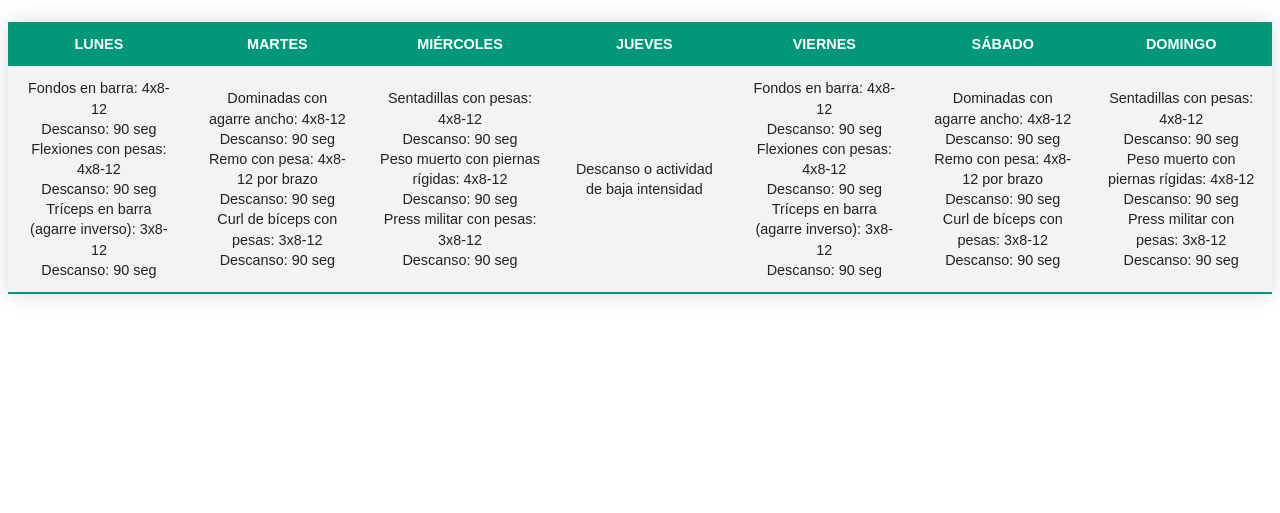
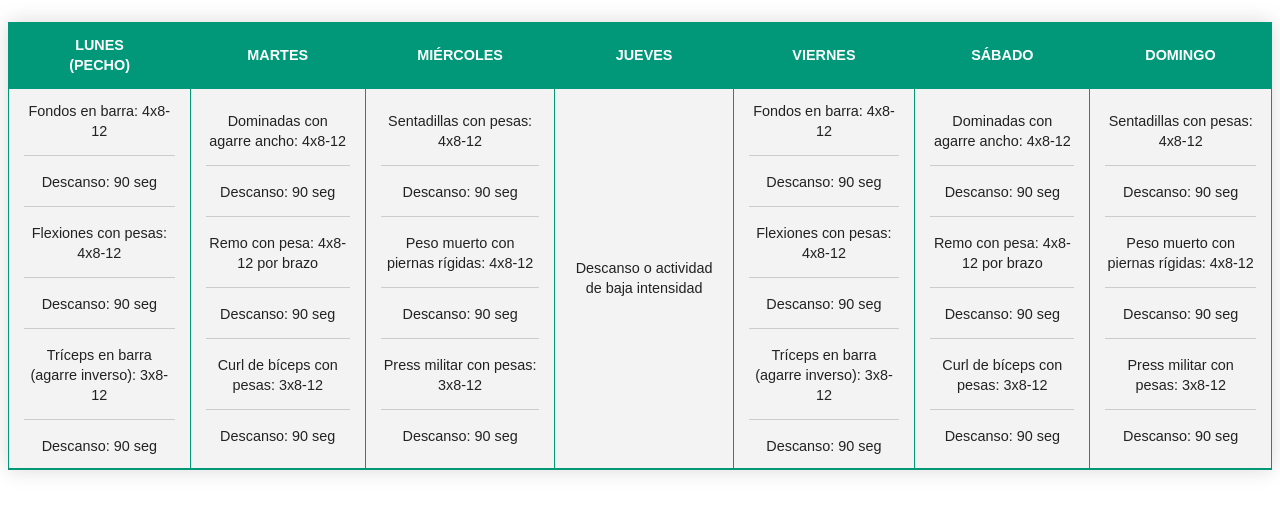
Before and after one commit to Jbyanx/ejercicios-semanales, a website built with webpack: page index.html in a window 1280 px wide. Shown: the part 93-606 px from the top of the page. Built offline with nearby package versions, Linux system fonts and the light colour scheme.

Commit message:
v1 de la tabla de ejercicios

```diff
--- a/css/style.css
+++ b/css/style.css
@@ -174,8 +174,8 @@ th, h1 {
   text-transform: uppercase;
 }
 
-td {
-  border-bottom: 1px solid #dddddd;
+tr, td {
+  border: 1px solid #009879;
 }
 
 tr:nth-of-type(even) {
--- a/index.html
+++ b/index.html
@@ -4,7 +4,7 @@
 <head>
   <meta charset="utf-8">
   <meta name="viewport" content="width=device-width, initial-scale=1">
-  <title></title>
+  <title>Ejercicios: semana de Ejercicios para ser un pro</title>
   <link rel="stylesheet" href="css/style.css">
   <meta name="description" content="">
 
@@ -27,7 +27,7 @@
 
   <table>
     <tr>
-      <th>Lunes</th>
+      <th>Lunes <br> (pecho) </th>
       <th>Martes</th>
       <th>Miércoles</th>
       <th>Jueves</th>
@@ -37,52 +37,52 @@
     </tr>
     <tr>
       <td>
-        Fondos en barra: 4x8-12<br>
-        Descanso: 90 seg<br>
-        Flexiones con pesas: 4x8-12<br>
-        Descanso: 90 seg<br>
-        Tríceps en barra (agarre inverso): 3x8-12<br>
+        Fondos en barra: 4x8-12<br><hr>
+        Descanso: 90 seg<br><hr>
+        Flexiones con pesas: 4x8-12<br><hr>
+        Descanso: 90 seg<br><hr>
+        Tríceps en barra (agarre inverso): 3x8-12<br><hr>
         Descanso: 90 seg
       </td>
       <td>
-        Dominadas con agarre ancho: 4x8-12<br>
-        Descanso: 90 seg<br>
-        Remo con pesa: 4x8-12 por brazo<br>
-        Descanso: 90 seg<br>
-        Curl de bíceps con pesas: 3x8-12<br>
+        Dominadas con agarre ancho: 4x8-12<br><hr>
+        Descanso: 90 seg<br><hr>
+        Remo con pesa: 4x8-12 por brazo<br><hr>
+        Descanso: 90 seg<br><hr>
+        Curl de bíceps con pesas: 3x8-12<br><hr>
         Descanso: 90 seg
       </td>
       <td>
-        Sentadillas con pesas: 4x8-12<br>
-        Descanso: 90 seg<br>
-        Peso muerto con piernas rígidas: 4x8-12<br>
-        Descanso: 90 seg<br>
-        Press militar con pesas: 3x8-12<br>
+        Sentadillas con pesas: 4x8-12<br><hr>
+        Descanso: 90 seg<br><hr>
+        Peso muerto con piernas rígidas: 4x8-12<br><hr>
+        Descanso: 90 seg<br><hr>
+        Press militar con pesas: 3x8-12<br><hr>
         Descanso: 90 seg
       </td>
       <td>Descanso o actividad de baja intensidad</td>
       <td>
-        Fondos en barra: 4x8-12<br>
-        Descanso: 90 seg<br>
-        Flexiones con pesas: 4x8-12<br>
-        Descanso: 90 seg<br>
-        Tríceps en barra (agarre inverso): 3x8-12<br>
+        Fondos en barra: 4x8-12<br><hr>
+        Descanso: 90 seg<br><hr>
+        Flexiones con pesas: 4x8-12<br><hr>
+        Descanso: 90 seg<br><hr>
+        Tríceps en barra (agarre inverso): 3x8-12<br><hr>
         Descanso: 90 seg
       </td>
       <td>
-        Dominadas con agarre ancho: 4x8-12<br>
-        Descanso: 90 seg<br>
-        Remo con pesa: 4x8-12 por brazo<br>
-        Descanso: 90 seg<br>
-        Curl de bíceps con pesas: 3x8-12<br>
+        Dominadas con agarre ancho: 4x8-12<br><hr>
+        Descanso: 90 seg<br><hr>
+        Remo con pesa: 4x8-12 por brazo<br><hr>
+        Descanso: 90 seg<br><hr>
+        Curl de bíceps con pesas: 3x8-12<br><hr>
         Descanso: 90 seg
       </td>
       <td>
-        Sentadillas con pesas: 4x8-12<br>
-        Descanso: 90 seg<br>
-        Peso muerto con piernas rígidas: 4x8-12<br>
-        Descanso: 90 seg<br>
-        Press militar con pesas: 3x8-12<br>
+        Sentadillas con pesas: 4x8-12<br><hr>
+        Descanso: 90 seg<br><hr>
+        Peso muerto con piernas rígidas: 4x8-12<br><hr>
+        Descanso: 90 seg<br><hr>
+        Press militar con pesas: 3x8-12<br><hr>
         Descanso: 90 seg
       </td>
     </tr>
```
